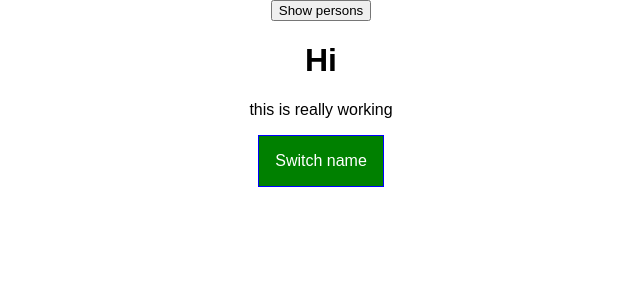
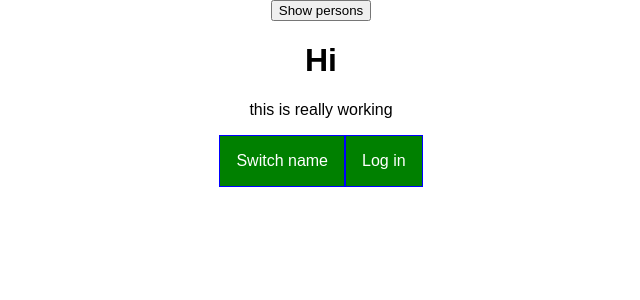
Before and after one commit to venetastefanova/react-the-complete-guide, a React app: page / in a window 1280 px wide. Shown: the top 300 px of the page, without its empty margins (319-959 px from the left). Built offline with nearby package versions, Linux system fonts and the light colour scheme.

Commit message:
using the Context API - passing data without having to set up chain of props between wrapping components to child components

```diff
--- a/src/components/Cockpit/Cockpit.js
+++ b/src/components/Cockpit/Cockpit.js
@@ -26,6 +26,7 @@ const cockpit = (props) =>{
             <button
                 className={btnClass}
                 onClick={props.click}>Switch name</button>
+                <button onClick ={props.login}>Log in</button>
       </div>
     );
 }
--- a/src/components/Persons/Person/Person.js
+++ b/src/components/Persons/Person/Person.js
@@ -3,6 +3,7 @@ import classes from "./Person.css";
 import Aux from "../../../hoc/Aux";
 import withClass from "../../../hoc/withClass";
 import PropTypes from 'prop-types';
+import {AuthenticationContext} from "../../../containers/App";
 
 class Person extends Component {
     constructor(props){
@@ -33,6 +34,9 @@ class Person extends Component {
 
         return (
             <Aux>
+                <AuthenticationContext.Consumer>
+                { auth => auth  ? <p>I am authenticated</p>: null}
+                </AuthenticationContext.Consumer>
                 <p onClick={this.props.click}> I'm a {this.props.name} and I am {this.props.age} years old</p>
                 <p>{this.props.children}</p>
                 <input
--- a/src/containers/App.js
+++ b/src/containers/App.js
@@ -4,6 +4,9 @@ import Persons from '../components/Persons/Persons';
 import Cockpit from '../components/Cockpit/Cockpit';
 import Aux from "../hoc/Aux";
 import withClass from "../hoc/withClass";
+
+// with export makes it available out of this file
+export const AuthenticationContext = React.createContext(false);
 
 class App extends PureComponent {
   constructor(props){
@@ -19,7 +22,8 @@ class App extends PureComponent {
     ],
     otherState: "some other value",
     showsPersons: false,
-    toggleClicked: 0
+    toggleClicked: 0,
+    authenticated : false
 
     }
   }
@@ -86,6 +90,10 @@ console.log("[UPDATE App.js] inside componentWillUpdate");
           }
         }); // changes the state for this value
     }
+
+    loginHandler=()=>{
+        this.setState({authenticated:true});
+    }
   render() {
     console.log("app.js inside render");
     let persons = null;
@@ -110,9 +118,13 @@ console.log("[UPDATE App.js] inside componentWillUpdate");
        <Cockpit
           showPersons={this.state.showsPersons}
           persons={this.state.persons}
-          click={this.togglePersonsHandler}
-          />
+          login ={this.loginHandler}
+          click={this.togglePersonsHandler}/>
+          {/* providing the state authetnicated to all child components,
+          no matter on which level they are */}
+          <AuthenticationContext.Provider value={this.state.authenticated}>
         {persons}
+        </AuthenticationContext.Provider>
         </Aux>
     );
   }
```
